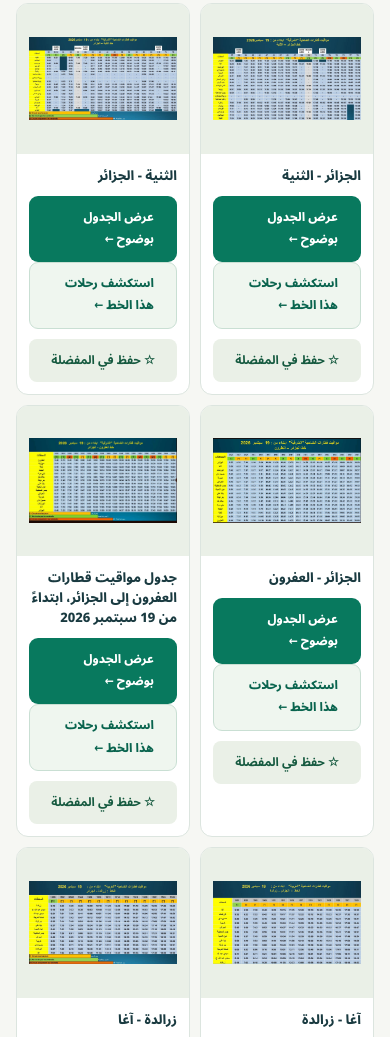
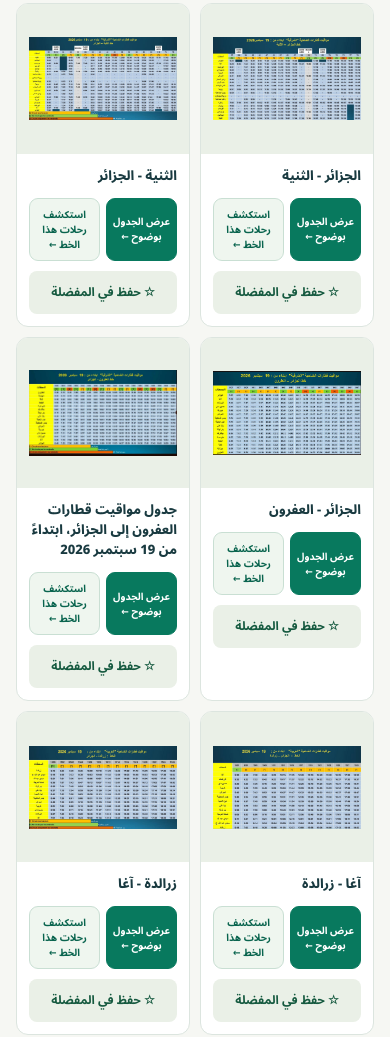
Before and after one commit to imadtbn/trains-dz, a website: page sectors/sntf.html in a window 390 px wide. Shown: the part 1293-2330 px from the top of the page. Drawn offline with Linux system fonts and the light colour scheme.

Commit message:
style: improve timetable card buttons on mobile

```diff
--- a/assets/css/site.css
+++ b/assets/css/site.css
@@ -2194,3 +2194,57 @@ h3 {
   .home-hero .clock-box { width: 100%; }
   .page-hero .hero-action { max-width: 100%; white-space: normal; }
 }
+
+
+/* Timetable gallery card actions: paired, touch-friendly buttons. */
+.gallery-card-actions{
+  display:grid;
+  grid-template-columns:repeat(2,minmax(0,1fr));
+  gap:8px;
+  margin-top:12px;
+}
+.gallery-card-actions .gallery-action{
+  display:inline-flex;
+  align-items:center;
+  justify-content:center;
+  width:100%;
+  min-width:0;
+  min-height:44px;
+  margin:0;
+  padding:9px 10px;
+  text-align:center;
+  text-decoration:none;
+  white-space:normal;
+  line-height:1.55;
+  font-size:11px;
+  font-weight:700;
+  overflow-wrap:anywhere;
+}
+.gallery-card-actions .gallery-action-primary{
+  background:var(--teal);
+  color:#fff;
+  border:1px solid var(--teal);
+}
+.gallery-card-actions .gallery-action-primary:hover{
+  background:#075e4b;
+  color:#fff;
+}
+@media(max-width:760px){
+  .gallery-card-actions{
+    gap:6px;
+  }
+  .gallery-card-actions .gallery-action{
+    min-height:46px;
+    padding:8px 6px;
+    font-size:10px;
+    line-height:1.5;
+  }
+}
+@media(max-width:340px){
+  .gallery-card-actions{
+    grid-template-columns:1fr;
+  }
+  .gallery-card-actions .gallery-action{
+    font-size:11px;
+  }
+}
```
